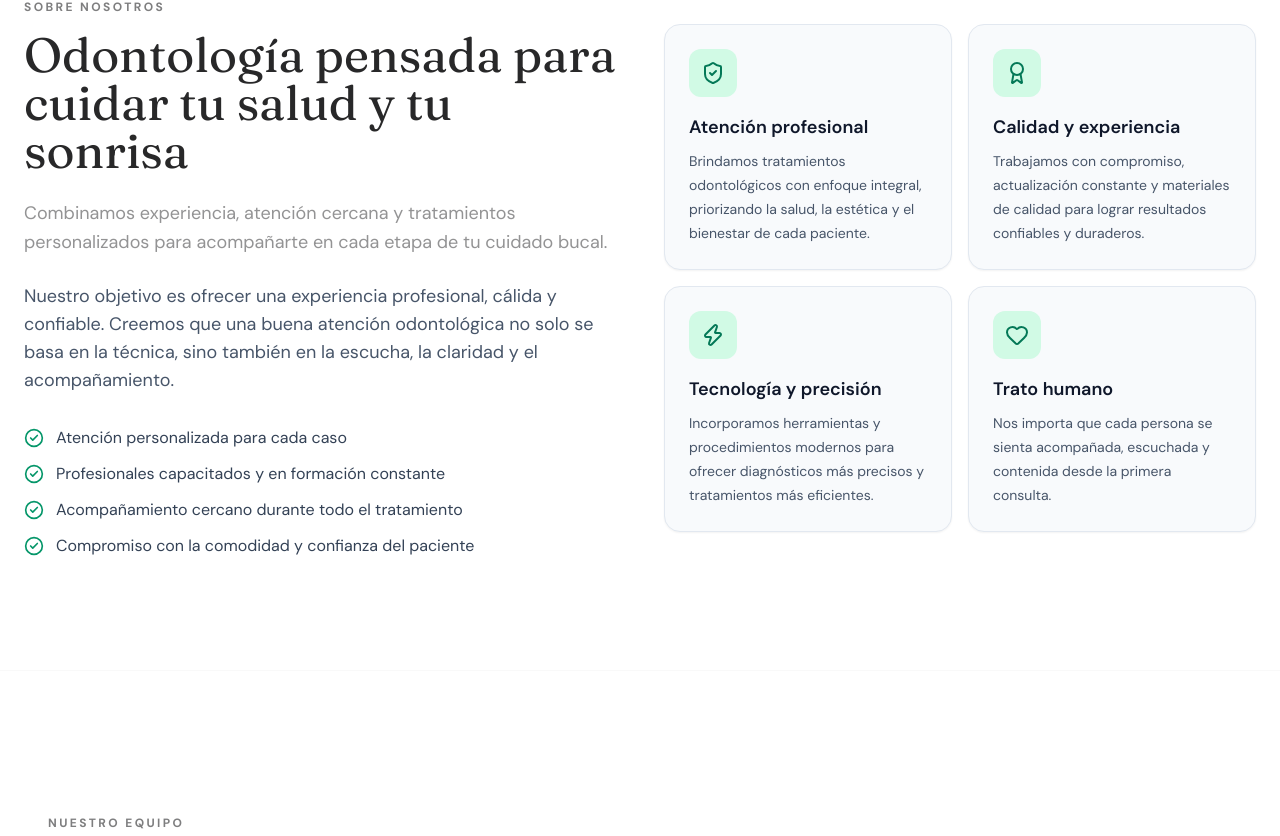
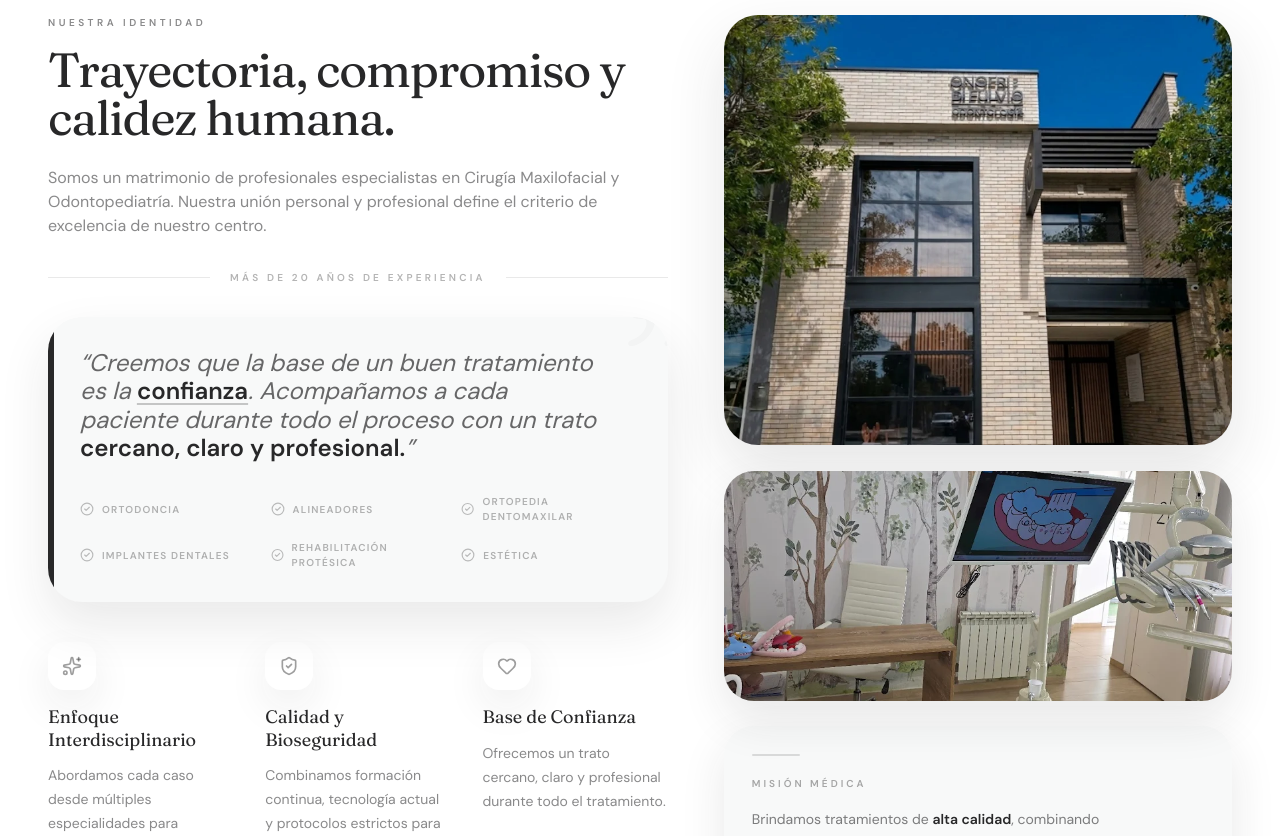
Before and after one commit to catarb/onofri-di-fulvio-web, a Next.js app: page / in a window 1280 px wide. Shown: the part 1243-2079 px from the top of the page. Built offline with nearby package versions, Linux system fonts and the light colour scheme; no server answers.

Commit message:
Fix ancho about section con shell

```diff
--- a/src/components/about-section.tsx
+++ b/src/components/about-section.tsx
@@ -1,130 +1,208 @@
 "use client";
 
+import Image from "next/image";
 import { motion, type Variants } from "framer-motion";
-import { SectionTitle } from "@/components/section-title";
-import { ShieldCheck, Award, Zap, Heart, CheckCircle2 } from "lucide-react";
+import { ShieldCheck, Sparkles, Heart, CheckCircle2 } from "lucide-react";
 
 const containerVariants: Variants = {
   hidden: { opacity: 0 },
   visible: {
     opacity: 1,
-    transition: {
-      staggerChildren: 0.1,
-      delayChildren: 0.1,
-    },
+    transition: { staggerChildren: 0.12 },
   },
 };
 
 const itemVariants: Variants = {
-  hidden: { opacity: 0, y: 30 },
+  hidden: { opacity: 0, y: 36 },
   visible: {
     opacity: 1,
     y: 0,
     transition: {
-      duration: 0.8,
+      duration: 0.75,
       ease: [0.16, 1, 0.3, 1] as const,
     },
   },
 };
 
-const features = [
+const values = [
+  {
+    icon: Sparkles,
+    title: "Enfoque Interdisciplinario",
+    text: "Abordamos cada caso desde múltiples especialidades para garantizar resultados integrales.",
+  },
   {
     icon: ShieldCheck,
-    title: "Atención profesional",
-    description:
-      "Brindamos tratamientos odontológicos con enfoque integral, priorizando la salud, la estética y el bienestar de cada paciente.",
-  },
-  {
-    icon: Award,
-    title: "Calidad y experiencia",
-    description:
-      "Trabajamos con compromiso, actualización constante y materiales de calidad para lograr resultados confiables y duraderos.",
-  },
-  {
-    icon: Zap,
-    title: "Tecnología y precisión",
-    description:
-      "Incorporamos herramientas y procedimientos modernos para ofrecer diagnósticos más precisos y tratamientos más eficientes.",
+    title: "Calidad y Bioseguridad",
+    text: "Combinamos formación continua, tecnología actual y protocolos estrictos para tu seguridad.",
   },
   {
     icon: Heart,
-    title: "Trato humano",
-    description:
-      "Nos importa que cada persona se sienta acompañada, escuchada y contenida desde la primera consulta.",
+    title: "Base de Confianza",
+    text: "Ofrecemos un trato cercano, claro y profesional durante todo el tratamiento.",
   },
 ];
 
-const benefits = [
-  "Atención personalizada para cada caso",
-  "Profesionales capacitados y en formación constante",
-  "Acompañamiento cercano durante todo el tratamiento",
-  "Compromiso con la comodidad y confianza del paciente",
+const specialties = [
+  "Ortodoncia",
+  "Alineadores",
+  "Ortopedia Dentomaxilar",
+  "Implantes Dentales",
+  "Rehabilitación Protésica",
+  "Estética",
 ];
 
 export function AboutSection() {
   return (
-    <section id="nosotros" className="bg-white py-20 md:py-28">
-      <div className="container mx-auto px-4 md:px-6">
+    <section id="nosotros" className="bg-white py-24 md:py-32">
+      <div className="shell">
         <motion.div
           variants={containerVariants}
           initial="hidden"
           whileInView="visible"
           viewport={{ once: true, amount: 0.2 }}
-          className="grid items-center gap-12 lg:grid-cols-2"
+          className="grid items-stretch gap-14 lg:grid-cols-[1fr_0.82fr]"
         >
-          <motion.div variants={itemVariants} className="space-y-6">
-            <SectionTitle
-              eyebrow="Sobre nosotros"
-              title="Odontología pensada para cuidar tu salud y tu sonrisa"
-              description="Combinamos experiencia, atención cercana y tratamientos personalizados para acompañarte en cada etapa de tu cuidado bucal."
-            />
-
-            <p className="text-base leading-7 text-slate-600 md:text-lg">
-              Nuestro objetivo es ofrecer una experiencia profesional, cálida y
-              confiable. Creemos que una buena atención odontológica no solo se
-              basa en la técnica, sino también en la escucha, la claridad y el
-              acompañamiento.
+          {/* IZQUIERDA */}
+          <motion.div
+            variants={containerVariants}
+            className="flex h-full flex-col justify-between gap-10"
+          >
+            <div className="space-y-8">
+              <motion.div variants={itemVariants}>
+                <p className="mb-4 text-[10px] font-semibold uppercase tracking-[0.35em] text-[#282829]/55">
+                  Nuestra Identidad
                 </p>
 
-            <div className="grid gap-3 pt-2">
-              {benefits.map((benefit) => (
-                <div key={benefit} className="flex items-start gap-3">
-                  <CheckCircle2 className="mt-0.5 h-5 w-5 shrink-0 text-emerald-600" />
-                  <p className="text-sm text-slate-700 md:text-base">
-                    {benefit}
+                <h2 className="font-display text-4xl leading-[0.95] tracking-tight text-[#282829] md:text-5xl">
+                  Trayectoria, compromiso y calidez humana.
+                </h2>
+
+                <p className="mt-6 max-w-xl text-sm leading-7 text-[#282829]/55 md:text-base">
+                  Somos un matrimonio de profesionales especialistas en Cirugía
+                  Maxilofacial y Odontopediatría. Nuestra unión personal y
+                  profesional define el criterio de excelencia de nuestro centro.
                 </p>
+              </motion.div>
+
+              <motion.div variants={itemVariants} className="flex items-center gap-5">
+                <div className="h-px flex-1 bg-[#282829]/10" />
+                <p className="text-[10px] font-semibold uppercase tracking-[0.32em] text-[#282829]/35">
+                  Más de 20 años de experiencia
+                </p>
+                <div className="h-px flex-1 bg-[#282829]/10" />
+              </motion.div>
+
+              <motion.div
+                variants={itemVariants}
+                className="relative overflow-hidden rounded-[34px] bg-[#f8f9f9] p-8 shadow-[0_22px_50px_rgba(40,40,41,0.10)]"
+              >
+                <div className="absolute left-0 top-0 h-full w-[6px] rounded-r-full bg-[#282829]" />
+
+                <div className="pointer-events-none absolute -right-8 -top-10 text-[180px] font-display leading-none text-[#282829]/[0.025]">
+                  ”
+                </div>
+
+                <p className="relative max-w-[520px] text-2xl italic leading-[1.18] text-[#282829]/70">
+                  “Creemos que la base de un buen tratamiento es la{" "}
+                  <span className="font-semibold not-italic text-[#282829] underline decoration-[#282829]/25 underline-offset-4">
+                    confianza
+                  </span>
+                  . Acompañamos a cada paciente durante todo el proceso con un
+                  trato{" "}
+                  <span className="font-semibold not-italic text-[#282829]">
+                    cercano, claro y profesional.
+                  </span>
+                  ”
+                </p>
+
+                <div className="relative mt-8 grid gap-4 text-[10px] font-semibold uppercase tracking-[0.12em] text-[#282829]/35 sm:grid-cols-3">
+                  {specialties.map((item) => (
+                    <div key={item} className="flex items-center gap-2">
+                      <CheckCircle2 className="h-3.5 w-3.5 text-[#282829]/30" />
+                      <span>{item}</span>
                     </div>
                   ))}
                 </div>
               </motion.div>
+            </div>
 
             <motion.div
-            variants={containerVariants}
-            className="grid gap-4 sm:grid-cols-2"
+              variants={itemVariants}
+              className="grid gap-8 md:grid-cols-3"
             >
-            {features.map((feature) => {
-              const Icon = feature.icon;
+              {values.map((value) => {
+                const Icon = value.icon;
 
                 return (
-                <motion.div
-                  key={feature.title}
-                  variants={itemVariants}
-                  className="rounded-2xl border border-slate-200 bg-slate-50 p-6 shadow-sm transition hover:-translate-y-1 hover:shadow-md"
-                >
-                  <div className="mb-4 flex h-12 w-12 items-center justify-center rounded-xl bg-emerald-100 text-emerald-700">
-                    <Icon className="h-6 w-6" />
+                  <div key={value.title} className="space-y-4">
+                    <div className="flex h-12 w-12 items-center justify-center rounded-2xl bg-white shadow-[0_16px_40px_rgba(40,40,41,0.08)]">
+                      <Icon className="h-5 w-5 text-[#282829]/45" />
                     </div>
 
-                  <h3 className="mb-2 text-lg font-semibold text-slate-900">
-                    {feature.title}
+                    <div>
+                      <h3 className="font-display text-lg leading-tight text-[#282829]">
+                        {value.title}
                       </h3>
+                      <p className="mt-3 text-sm leading-6 text-[#282829]/55">
+                        {value.text}
+                      </p>
+                    </div>
+                  </div>
+                );
+              })}
+            </motion.div>
+          </motion.div>
 
-                  <p className="text-sm leading-6 text-slate-600">
-                    {feature.description}
+          {/* DERECHA */}
+          <motion.div
+            variants={containerVariants}
+            className="flex h-full flex-col justify-between gap-6"
+          >
+            <motion.div
+              variants={itemVariants}
+              className="relative h-[430px] overflow-hidden rounded-[34px] shadow-[0_24px_60px_rgba(40,40,41,0.12)]"
+            >
+              <Image
+                src="/Consultorio_1.webp"
+                alt="Fachada de Onofri-Di Fulvio Odontología"
+                fill
+                className="object-cover"
+                sizes="(min-width: 1024px) 420px, 100vw"
+                priority
+              />
+            </motion.div>
+
+            <motion.div
+              variants={itemVariants}
+              className="relative h-[230px] overflow-hidden rounded-[30px] shadow-[0_20px_45px_rgba(40,40,41,0.10)]"
+            >
+              <Image
+                src="/Consultorio_2.webp"
+                alt="Interior del consultorio Onofri-Di Fulvio"
+                fill
+                className="object-cover"
+                sizes="(min-width: 1024px) 420px, 100vw"
+              />
+            </motion.div>
+
+            <motion.div
+              variants={itemVariants}
+              className="rounded-[30px] bg-[#f8f9f9] p-7 shadow-[0_18px_45px_rgba(40,40,41,0.10)]"
+            >
+              <div className="mb-5 h-[2px] w-12 rounded-full bg-[#282829]/15" />
+
+              <p className="text-[10px] font-semibold uppercase tracking-[0.3em] text-[#282829]/40">
+                Misión médica
+              </p>
+
+              <p className="mt-4 max-w-sm text-sm leading-6 text-[#282829]/60">
+                Brindamos tratamientos de{" "}
+                <span className="font-semibold text-[#282829]">
+                  alta calidad
+                </span>
+                , combinando tecnología actual y bioseguridad.
               </p>
             </motion.div>
-              );
-            })}
           </motion.div>
         </motion.div>
       </div>
```
Lines whose indentation alone changed are shown as unchanged.
